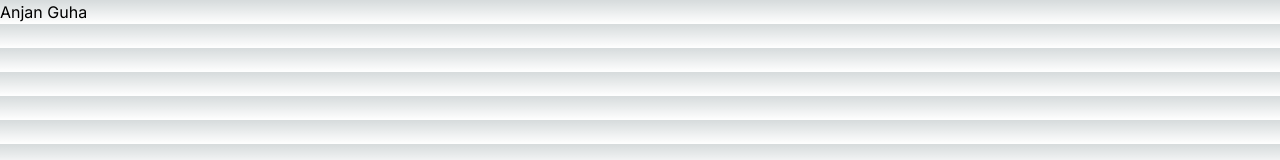
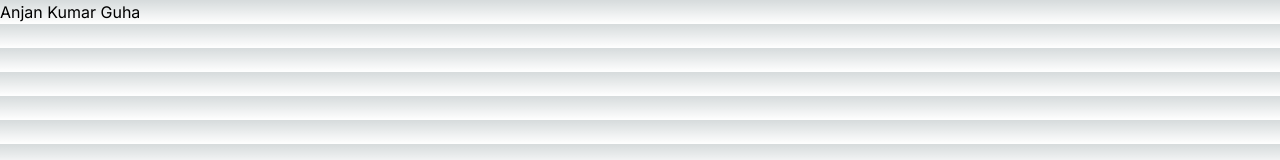
Before and after one commit to Anjan26/nextjs-boilerplate-test, a Next.js app: page / in a window 1280 px wide. Shown: the top 160 px of the page. Built offline with nearby package versions, Linux system fonts and the light colour scheme.

Commit message:
Update page.tsx

```diff
--- a/app/page.tsx
+++ b/app/page.tsx
@@ -3,7 +3,7 @@ import Image from "next/image";
 export default function Home() {
   return (
    <main>
-   <h1>Anjan Guha</h1>
+   <h1>Anjan Kumar Guha</h1>
    </main>
 
   );
```
